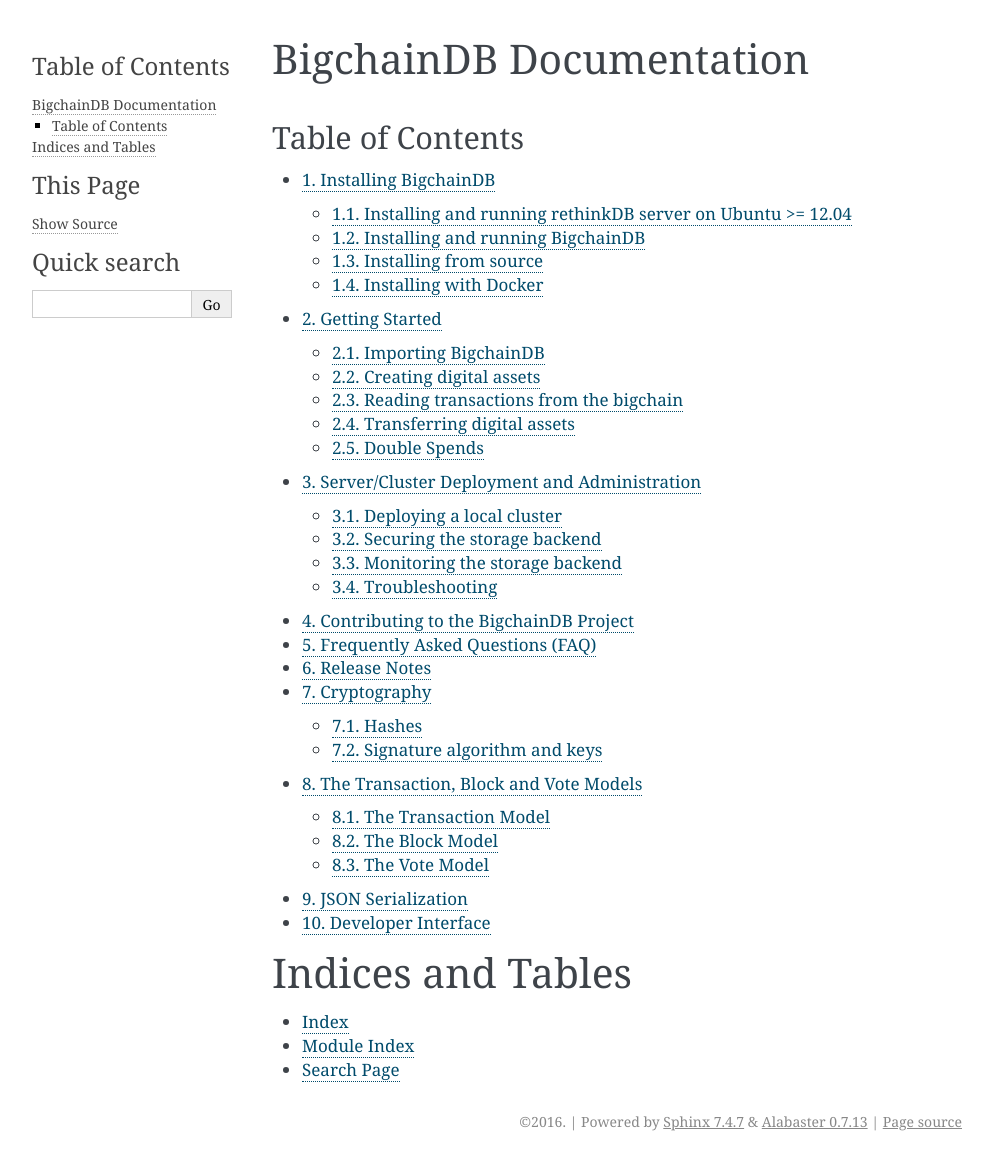
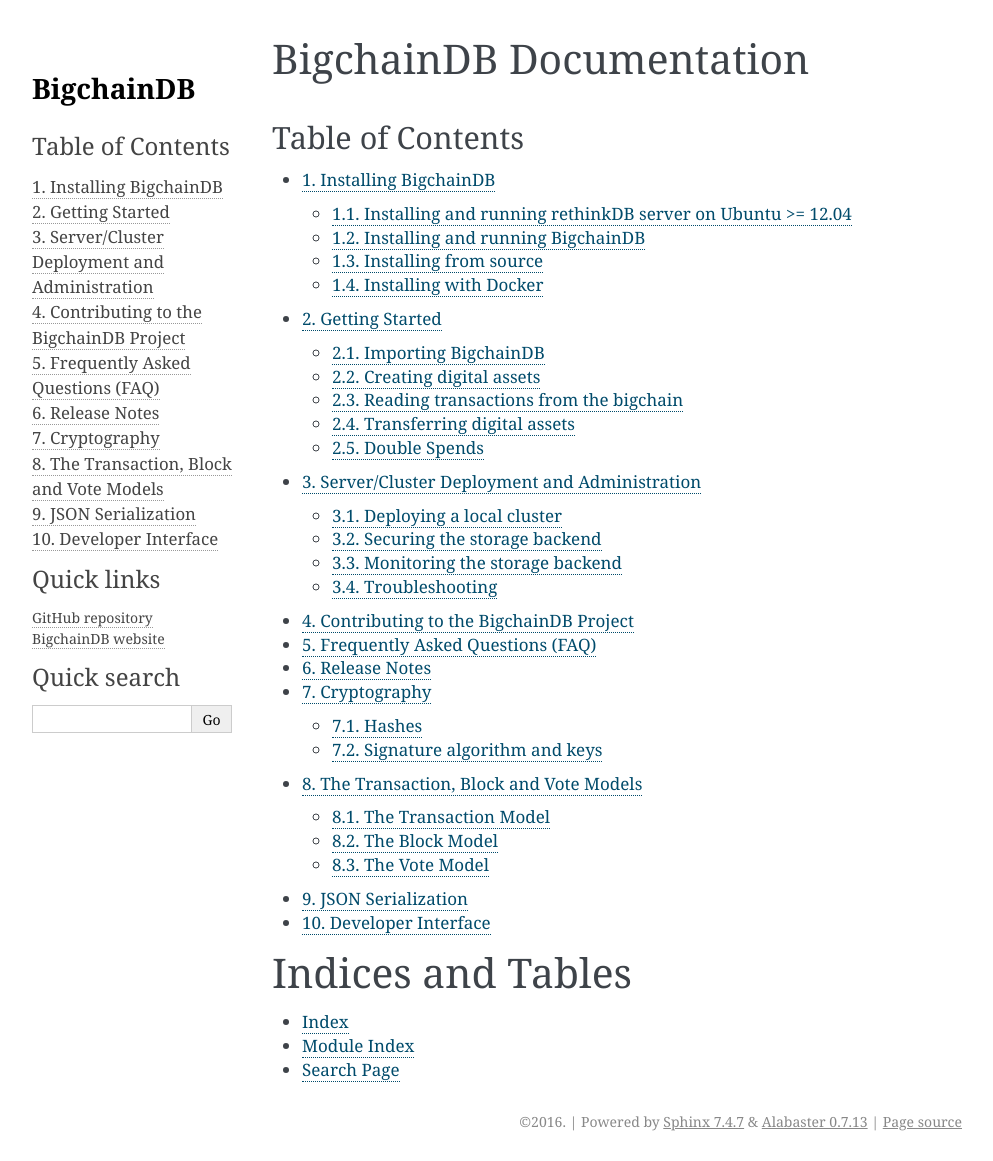
Before and after one commit to bigchaindb/bigchaindb, a Sphinx documentation site: the page built from docs/source/index.rst, in a window 1280 px wide. Shown: the whole page, without its empty margins (148-1141 px from the left). Built offline with Sphinx 7.4.7, drawn with Linux system fonts in a browser that asks for light colours; pages that are not in the unit, such as notebooks, are missing from menus.

Commit message:
Changed the HTML sidebar in documentation

```diff
--- /dev/null
+++ b/docs/source/_templates/sidebar-links-template.html
@@ -0,0 +1,6 @@
+<h3>Quick links</h3>
+<p>
+<a href="https://github.com/bigchaindb/bigchaindb">GitHub repository</a>
+<br>
+<a href="https://www.bigchaindb.com/">BigchainDB website</a>
+</p>
--- /dev/null
+++ b/docs/source/_templates/sidebar-title-template.html
@@ -0,0 +1 @@
+<h1>BigchainDB</h1>
--- a/docs/source/conf.py
+++ b/docs/source/conf.py
@@ -166,7 +166,12 @@
 #html_use_smartypants = True
 
 # Custom sidebar templates, maps document names to template names.
-#html_sidebars = {}
+html_sidebars = {
+    '**': ['sidebar-title-template.html',
+           'globaltoc.html',
+           'sidebar-links-template.html',
+           'searchbox.html'],
+}
 
 # Additional templates that should be rendered to pages, maps page names to
 # template names.
```
